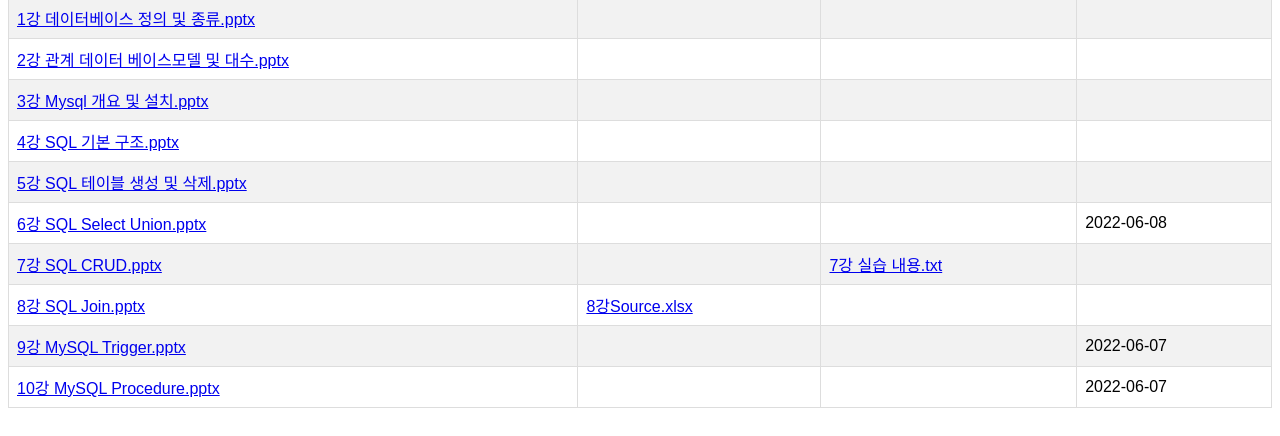
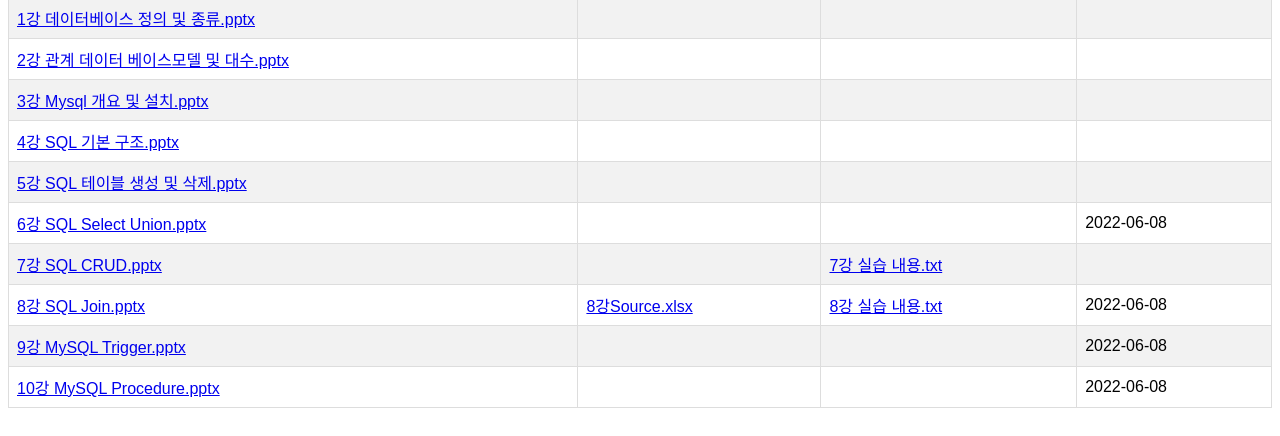
Before and after one commit to hitxid/openDatabase, a plain HTML site: page index.html in a window 1280 px wide. Shown: the part 132-568 px from the top of the page. Drawn offline with Linux system fonts and the light colour scheme.

Commit message:
6,8,9,10 lecture update

```diff
--- a/index.html
+++ b/index.html
@@ -85,20 +85,20 @@
 <tr>
   <td><a href="./database/8강 SQL Join.pptx">8강 SQL Join.pptx</a></td>
   <td><a href="./database/8강Source.xlsx">8강Source.xlsx</a></td>
-  <td></td>
-  <td></td>
+  <td><a href="./database/8강 실습 내용.txt">8강 실습 내용.txt</a></td>
+  <td>2022-06-08</td>
 </tr>
 <tr>
   <td><a href="./database/9강 MySQL Trigger.pptx">9강 MySQL Trigger.pptx</a></td>
   <td></td>
   <td></td>
-  <td>2022-06-07</td>
+  <td>2022-06-08</td>
 </tr>
 <tr>
   <td><a href="./database/10강 MySQL Procedure.pptx">10강 MySQL Procedure.pptx</a></td>
   <td></td>
   <td></td>
-  <td>2022-06-07</td>
+  <td>2022-06-08</td>
 </tr>
 </table>
 </body>
```
Also changed, not shown: database/8강 실습 내용.txt (added), 2 other files.
